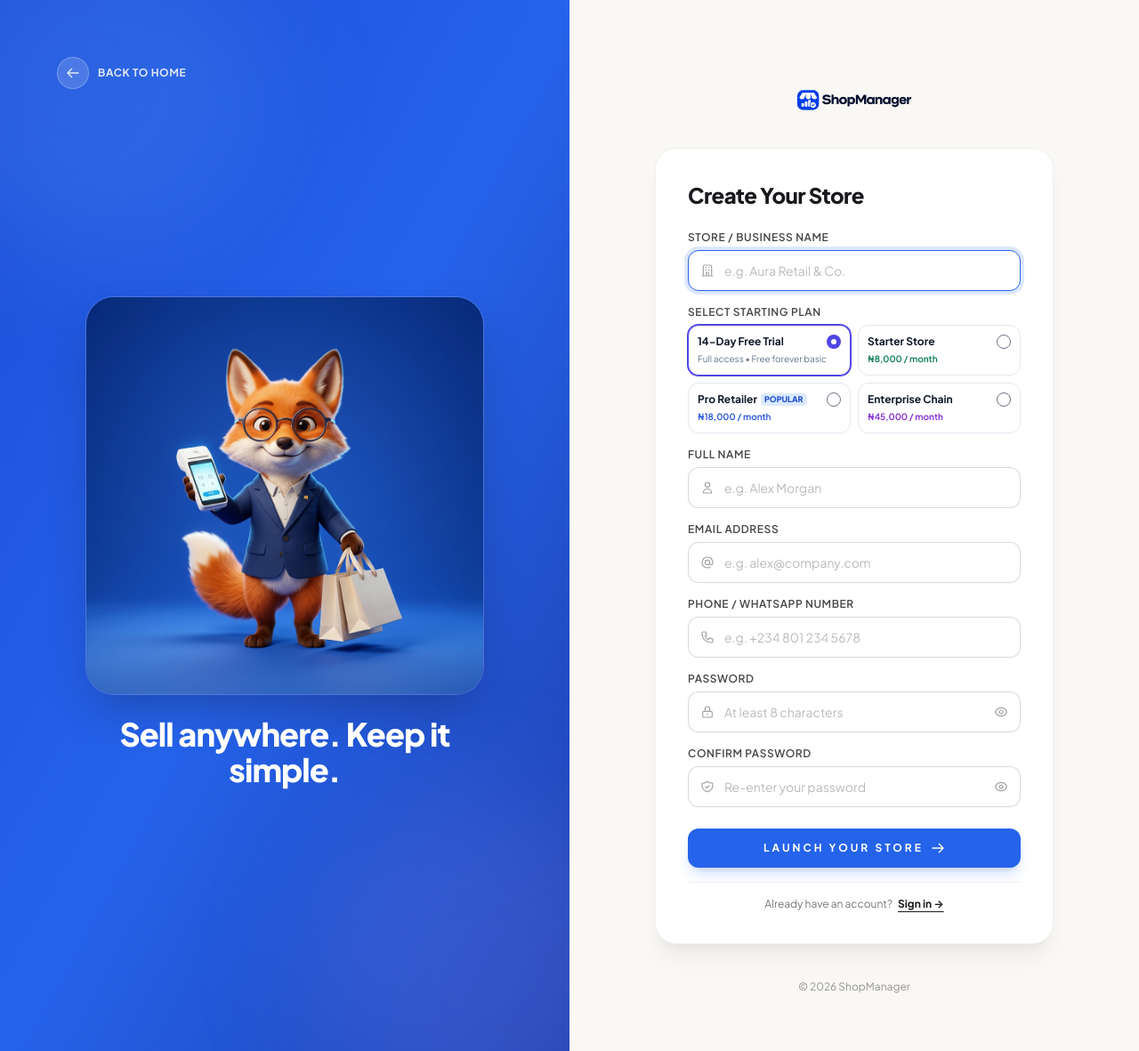
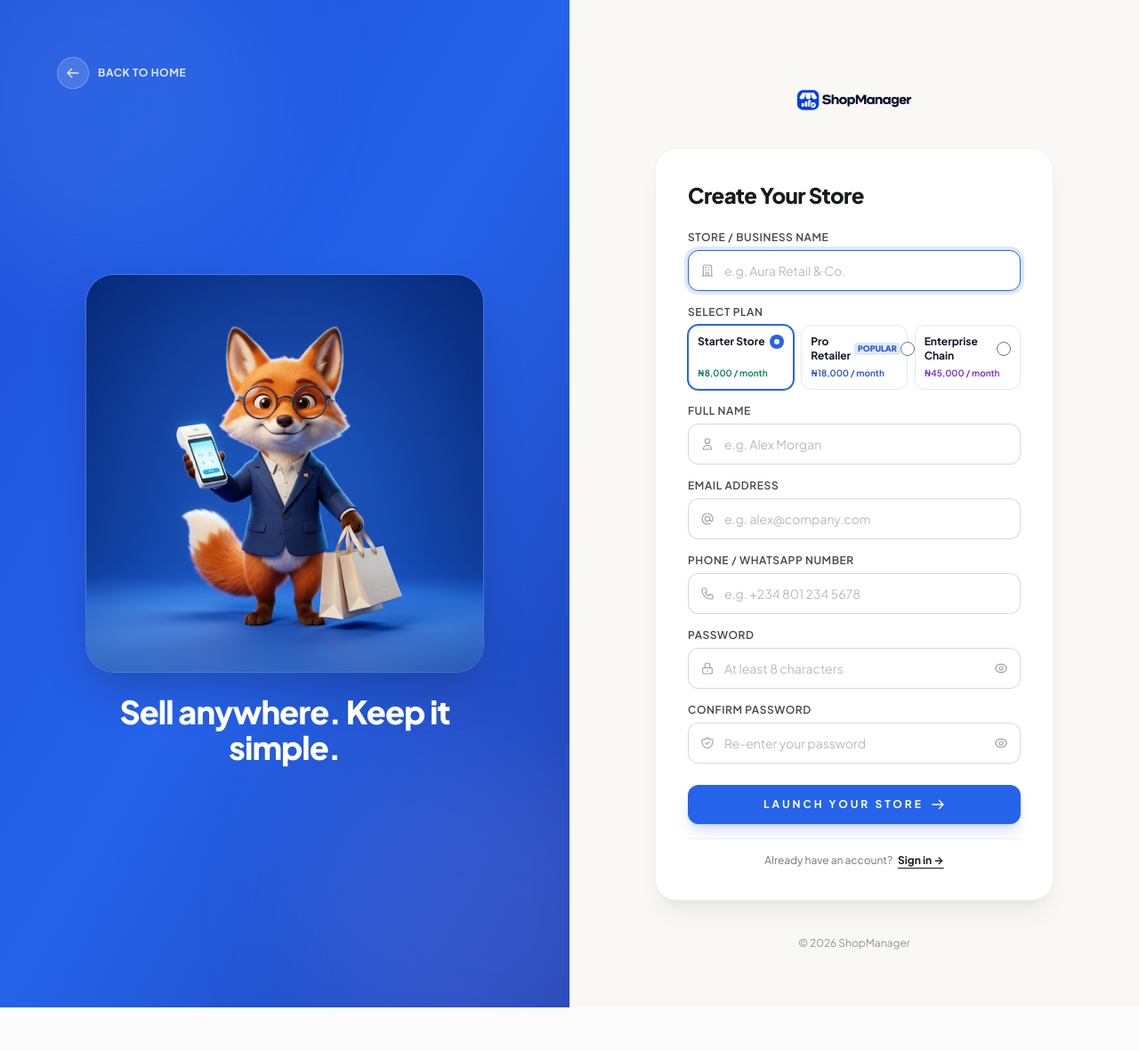
Before and after one commit to ruelnuffy/Shop-manager, a Laravel app: page /register in a window 1280 px wide. Shown: the whole page at 89% size. After the commit the page ends 1132 px from the top, so only its background shows below. Run offline with Laravel 12, Linux system fonts and the light colour scheme; data comes from the database, SQL or seed files in the repository; style sheets or scripts are compiled from the project's sources; some libraries are stand-ins or nearby versions.

Commit message:
Remove free trial plan and copy across registration and platform pages

```diff
--- a/app/Http/Controllers/Auth/RegisteredUserController.php
+++ b/app/Http/Controllers/Auth/RegisteredUserController.php
@@ -52,7 +52,7 @@ class RegisteredUserController extends Controller
                 'email' => ['required', 'string', 'lowercase', 'email', 'max:255'],
                 'phone' => ['required', 'string', 'max:30'],
                 'password' => ['required', 'confirmed', Rules\Password::defaults()],
-                'plan' => ['nullable', 'string', 'in:starter,pro,enterprise,standard,free'],
+                'plan' => ['nullable', 'string', 'in:starter,pro,enterprise'],
             ]);
 
             $phone = trim($request->string('phone')->toString());
@@ -73,9 +73,9 @@ class RegisteredUserController extends Controller
                     $slug = "{$baseSlug}-{$counter}";
                 }
 
-                $chosenPlan = $request->input('plan', 'standard');
-                if (! in_array($chosenPlan, ['starter', 'pro', 'enterprise', 'free', 'standard'], true)) {
-                    $chosenPlan = 'standard';
+                $chosenPlan = $request->input('plan', 'starter');
+                if (! in_array($chosenPlan, ['starter', 'pro', 'enterprise'], true)) {
+                    $chosenPlan = 'starter';
                 }
 
                 $tenant = Tenant::create([
--- a/resources/views/auth/login.blade.php
+++ b/resources/views/auth/login.blade.php
@@ -128,7 +128,7 @@
                     href="{{ route('register') }}"
                     class="font-bold text-blue-600 hover:text-blue-700 underline underline-offset-4 transition-colors ml-1"
                 >
-                    {{ $currentTenant ? __('Create an account') : __('Start free trial') }} &rarr;
+                    {{ $currentTenant ? __('Create an account') : __('Create your store') }} &rarr;
                 </a>
             </p>
         </div>
--- a/resources/views/auth/register.blade.php
+++ b/resources/views/auth/register.blade.php
@@ -14,7 +14,7 @@
     <form
         method="POST"
         action="{{ route('register') }}"
-        x-data="{ showPass: false, showConfirm: false, storeName: '{{ old('store_name', '') }}', plan: '{{ request('plan', old('plan', 'standard')) }}' }"
+        x-data="{ showPass: false, showConfirm: false, storeName: '{{ old('store_name', '') }}', plan: '{{ request('plan', old('plan', 'starter')) }}' }"
         class="space-y-4"
     >
         @csrf
@@ -49,39 +49,31 @@
 
             <!-- Starting Plan Selection -->
             <div>
-                <x-input-label for="plan" :value="__('Select Starting Plan')" />
-                <div class="grid grid-cols-2 gap-2 mt-1">
-                    <label class="cursor-pointer border rounded-xl p-2.5 flex flex-col justify-between transition hover:border-indigo-400 bg-white" :class="plan === 'standard' ? 'border-indigo-600 bg-indigo-50/40 ring-1 ring-indigo-600' : 'border-slate-200'">
-                        <div class="flex items-center justify-between">
-                            <span class="text-xs font-bold text-slate-900">14-Day Free Trial</span>
-                            <input type="radio" name="plan" value="standard" x-model="plan" class="text-indigo-600 focus:ring-indigo-500">
-                        </div>
-                        <span class="text-[10px] text-slate-500 mt-1">Full access &bull; Free forever basic</span>
-                    </label>
-
-                    <label class="cursor-pointer border rounded-xl p-2.5 flex flex-col justify-between transition hover:border-indigo-400 bg-white" :class="plan === 'starter' ? 'border-indigo-600 bg-indigo-50/40 ring-1 ring-indigo-600' : 'border-slate-200'">
+                <x-input-label for="plan" :value="__('Select Plan')" />
+                <div class="grid grid-cols-1 sm:grid-cols-3 gap-2 mt-1">
+                    <label class="cursor-pointer border rounded-xl p-2.5 flex flex-col justify-between transition hover:border-blue-400 bg-white" :class="plan === 'starter' ? 'border-blue-600 bg-blue-50/40 ring-1 ring-blue-600' : 'border-slate-200'">
                         <div class="flex items-center justify-between">
                             <span class="text-xs font-bold text-slate-900">Starter Store</span>
-                            <input type="radio" name="plan" value="starter" x-model="plan" class="text-indigo-600 focus:ring-indigo-500">
+                            <input type="radio" name="plan" value="starter" x-model="plan" class="text-blue-600 focus:ring-blue-500">
                         </div>
                         <span class="text-[10px] text-emerald-700 font-semibold mt-1">₦8,000 / month</span>
                     </label>
 
-                    <label class="cursor-pointer border rounded-xl p-2.5 flex flex-col justify-between transition hover:border-indigo-400 bg-white" :class="plan === 'pro' ? 'border-indigo-600 bg-indigo-50/40 ring-1 ring-indigo-600' : 'border-slate-200'">
+                    <label class="cursor-pointer border rounded-xl p-2.5 flex flex-col justify-between transition hover:border-blue-400 bg-white" :class="plan === 'pro' ? 'border-blue-600 bg-blue-50/40 ring-1 ring-blue-600' : 'border-slate-200'">
                         <div class="flex items-center justify-between">
                             <div class="flex items-center gap-1">
                                 <span class="text-xs font-bold text-slate-900">Pro Retailer</span>
                                 <span class="text-[9px] bg-blue-100 text-blue-700 px-1 py-0.2 rounded font-extrabold uppercase">Popular</span>
                             </div>
-                            <input type="radio" name="plan" value="pro" x-model="plan" class="text-indigo-600 focus:ring-indigo-500">
+                            <input type="radio" name="plan" value="pro" x-model="plan" class="text-blue-600 focus:ring-blue-500">
                         </div>
                         <span class="text-[10px] text-blue-700 font-semibold mt-1">₦18,000 / month</span>
                     </label>
 
-                    <label class="cursor-pointer border rounded-xl p-2.5 flex flex-col justify-between transition hover:border-indigo-400 bg-white" :class="plan === 'enterprise' ? 'border-indigo-600 bg-indigo-50/40 ring-1 ring-indigo-600' : 'border-slate-200'">
+                    <label class="cursor-pointer border rounded-xl p-2.5 flex flex-col justify-between transition hover:border-blue-400 bg-white" :class="plan === 'enterprise' ? 'border-blue-600 bg-blue-50/40 ring-1 ring-blue-600' : 'border-slate-200'">
                         <div class="flex items-center justify-between">
                             <span class="text-xs font-bold text-slate-900">Enterprise Chain</span>
-                            <input type="radio" name="plan" value="enterprise" x-model="plan" class="text-indigo-600 focus:ring-indigo-500">
+                            <input type="radio" name="plan" value="enterprise" x-model="plan" class="text-blue-600 focus:ring-blue-500">
                         </div>
                         <span class="text-[10px] text-purple-700 font-semibold mt-1">₦45,000 / month</span>
                     </label>
--- a/resources/views/platform/stores.blade.php
+++ b/resources/views/platform/stores.blade.php
@@ -59,7 +59,7 @@
                         href="{{ route('register') }}"
                         class="px-4 sm:px-5 py-2 sm:py-2.5 rounded-full bg-blue-600 hover:bg-blue-700 text-white text-xs sm:text-sm font-bold uppercase tracking-wider transition shadow-md shadow-blue-600/25 active:scale-95"
                     >
-                        <span>Start Free Trial</span>
+                        <span>Get Started</span>
                     </a>
                 @endauth
             </div>
@@ -240,7 +240,7 @@
                 <a href="{{ route('home') }}" class="hover:text-blue-600 transition">Platform Home</a>
                 <a href="{{ route('stores.index') }}" class="hover:text-blue-600 transition">Stores Directory</a>
                 <a href="{{ route('login') }}" class="hover:text-blue-600 transition">Sign In</a>
-                <a href="{{ route('register') }}" class="hover:text-blue-600 transition">Start Free Trial</a>
+                <a href="{{ route('register') }}" class="hover:text-blue-600 transition">Get Started</a>
             </div>
         </div>
     </footer>
--- a/resources/views/super-admin/tenants/index.blade.php
+++ b/resources/views/super-admin/tenants/index.blade.php
@@ -54,7 +54,7 @@
             <div>
                 <span class="text-[11px] font-semibold text-amber-600 uppercase tracking-wider block">Free &amp; Trial Users</span>
                 <div class="text-2xl font-extrabold text-slate-900 mt-1">{{ number_format($freeCount) }}</div>
-                <span class="text-[11px] text-amber-600 font-medium mt-0.5 block">Standard free tier &amp; 14-day trials</span>
+                <span class="text-[11px] text-amber-600 font-medium mt-0.5 block">Pending billing &amp; standard accounts</span>
             </div>
             <div class="w-10 h-10 rounded-xl bg-amber-50 text-amber-600 flex items-center justify-center font-bold">
                 <svg class="w-5 h-5" fill="none" viewBox="0 0 24 24" stroke="currentColor"><path stroke-linecap="round" stroke-linejoin="round" stroke-width="2" d="M13 10V3L4 14h7v7l9-11h-7z" /></svg>
--- a/resources/views/super-admin/users/index.blade.php
+++ b/resources/views/super-admin/users/index.blade.php
@@ -318,7 +318,7 @@
                                             Free User
                                         </span>
                                         <div class="text-[11px] text-slate-400">
-                                            14-Day Free Trial
+                                            Standard Plan
                                         </div>
                                     </div>
                                 @else
```
Also changed, not shown: resources/views/platform/welcome.blade.php (+6 -6 lines).
